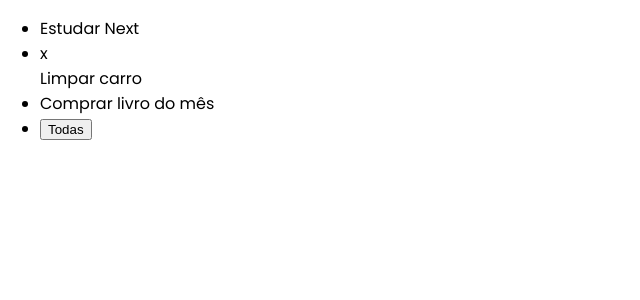
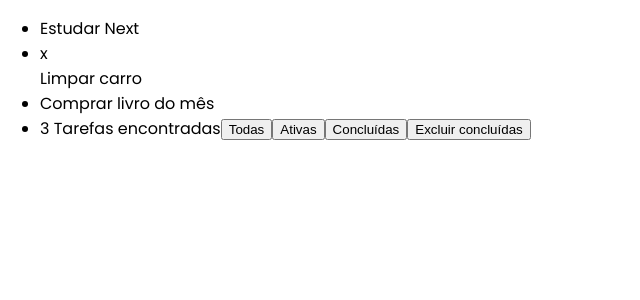
Before and after one commit to marcelo-rafael/next-tasks, a Next.js app: page / in a window 1280 px wide. Shown: the top 300 px of the page, without its empty margins (0-640 px from the left). Built offline with nearby package versions, Linux system fonts and the light colour scheme.

Commit message:
Componente rodapé

```diff
--- a/src/components/list/ButtonList.tsx
+++ b/src/components/list/ButtonList.tsx
@@ -1,6 +1,6 @@
 interface ButtonlistProps {
   selected?: boolean
-  className?: boolean
+  className?: string
   children: any
   onClick: (event: any) => void
 }
--- /dev/null
+++ b/src/components/list/FooterList.tsx
@@ -0,0 +1,75 @@
+import TodoList from '../../model/TodoList'
+import Buttonlist from './ButtonList'
+
+interface FooterListProps {
+  tasks: TodoList
+  changed: (tasks: TodoList) => void
+}
+
+export default function FooterList(props: FooterListProps) {
+  const { tasks, changed } = props
+
+  function renderQuantityOfItems() {
+    return (
+      <>
+        <span className={`text-gray-300 hidden lg:inline`}>
+          {tasks.quantity}
+          {tasks.quantity === 0
+            ? ' Nenhuma tarefa encontrada'
+            : tasks.quantity === 1
+              ? ' Tarefa encontrada'
+              : ' Tarefas encontradas'}
+        </span>
+        <span className={`flex-1 hidden lg:inline`}></span>
+      </>
+    )
+  }
+
+  function renderFilterButtons() {
+    return (
+      <>
+        <Buttonlist
+        selected={tasks.showingAll()}
+          onClick={() => changed(tasks.RemoveFilter())}
+          className="hidden md:inline"
+            >
+              Todas
+        </Buttonlist>
+        <Buttonlist
+        selected={tasks.showingOnlyActive()}
+          onClick={() => changed(tasks.filterActives())}
+          className="mx-4"
+            >
+              Ativas
+        </Buttonlist>
+        <Buttonlist
+        selected={tasks.showingOnlyCompleted()}
+          onClick={() => changed(tasks.filterCompleted())}
+            >
+              Concluídas
+        </Buttonlist>
+      </>
+    )
+  }
+
+  function renderDeleteCompleted() {
+    return (
+      <>
+        <span className="flex-grow"></span>
+        <Buttonlist
+          onClick={() => changed(tasks.deleteCompleted())}
+          >
+            Excluir <span className="hidden md:inline">concluídas</span>
+        </Buttonlist>
+      </>
+    )
+  }
+
+  return (
+    <li className={`flex p-5`}>
+      {renderQuantityOfItems()}
+      {renderFilterButtons()}
+      {renderDeleteCompleted()}
+    </li>
+  )
+}
--- a/src/components/list/List.tsx
+++ b/src/components/list/List.tsx
@@ -1,5 +1,6 @@
 import TodoList from '../../model/TodoList';
 import Buttonlist from './ButtonList';
+import FooterList from './FooterList';
 import ItemList from './ItemList';
 
 interface ListProps {
@@ -37,14 +38,9 @@ export default function List(props: ListProps) {
         rounded-lg
       `}>
         {renderTasks()}
-        <li className={`p-5`}>
-          <Buttonlist
-            selected={false}
-            onClick={() => {}}
-          >
-            Todas
-          </Buttonlist>
-        </li>
+        <FooterList
+          tasks={props.tasks}
+          changed={props.changed} />
       </ul>
     </div>
   )
```
